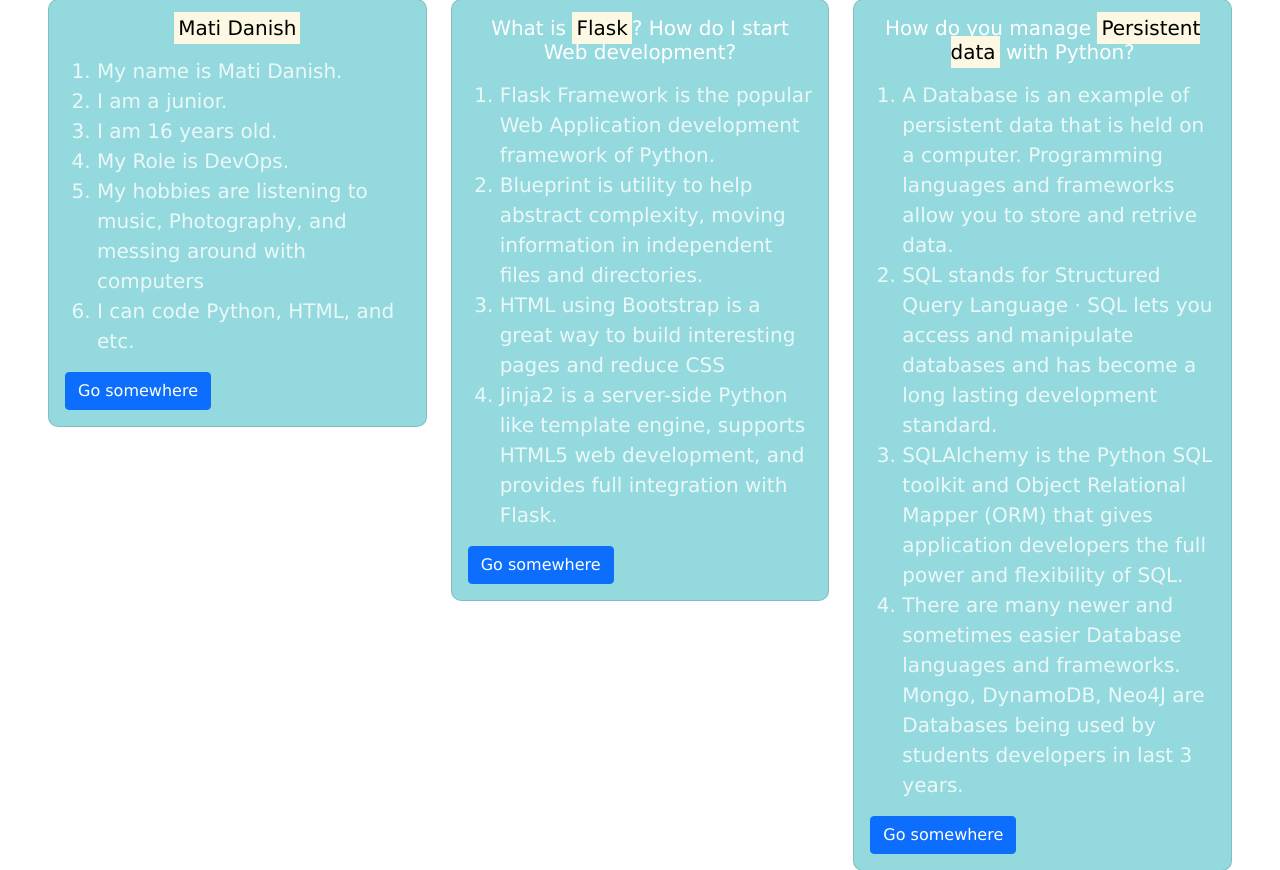
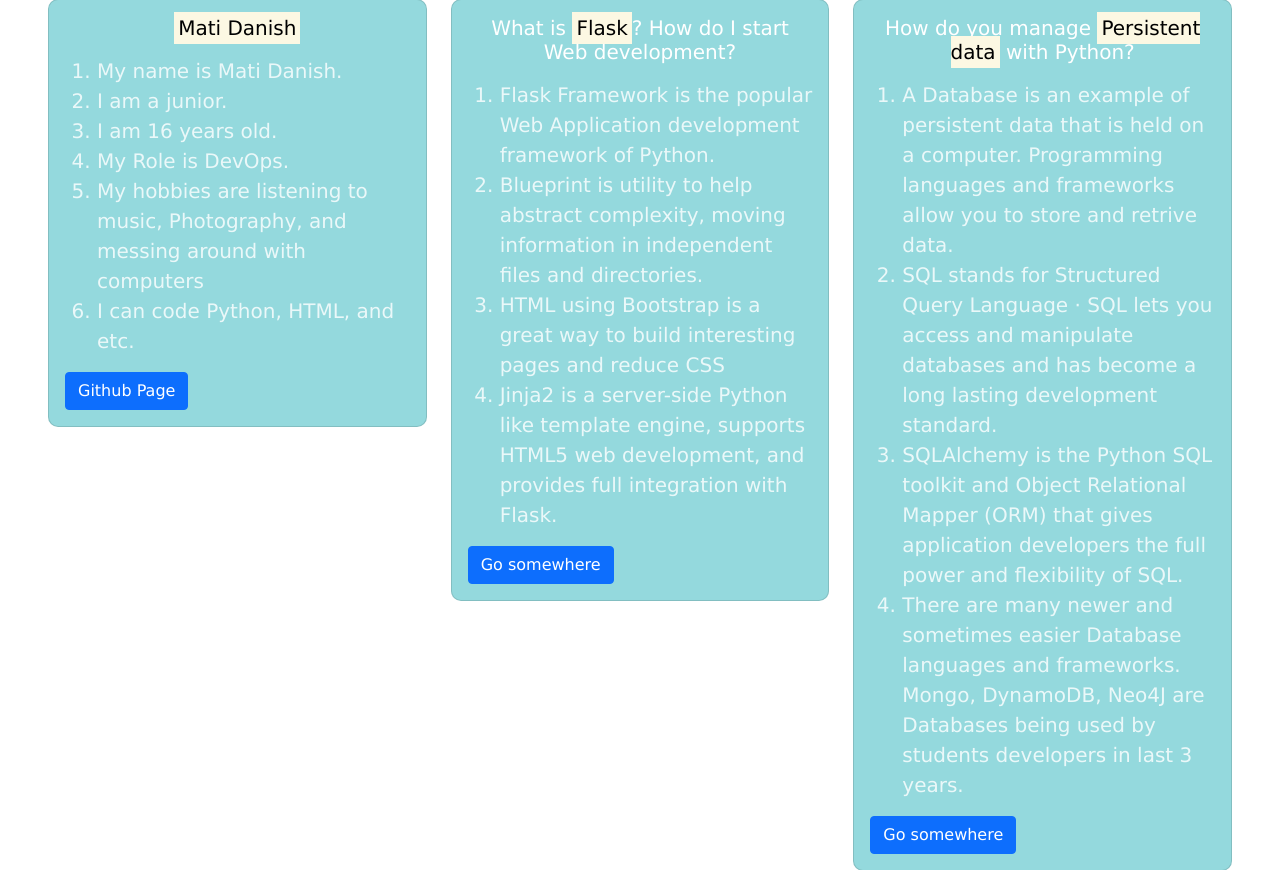
Before and after one commit to hsinaDitaM/MVQN, a Flask app: page / in a window 1280 px wide. Shown: the part 167-1037 px from the top of the page. Run offline with Flask 2, Linux system fonts and the light colour scheme.

Commit message:
Updated Index.html

```diff
--- a/templates/index.html
+++ b/templates/index.html
@@ -52,7 +52,7 @@
 
                         </ol>
                     </p>
-                    <a href="#" class="btn btn-primary">Go somewhere</a>
+                    <a href="https://github.com/hsinaDitaM" class="btn btn-primary">Github Page</a>
                     </div>
                 </div>
             </div>
@@ -90,9 +90,6 @@
                     </div>
                 </div>
             </div>
-
-        </div>
-    </div>
             <div class="col-4">
                 <div class="card">
                     <img class="card-img-top" src="{{ url_for('static', filename='assets/python.jpeg') }}" alt="Python Development" height="0">
@@ -108,9 +105,6 @@
                         </ol>
                     </p>
                     <a href="#" class="btn btn-primary">Learn more</a>
-            </div>
-        </div>
-
                     </div>
                 </div>
         <div class="col-4">
```
Lines whose indentation alone changed are shown as unchanged.
